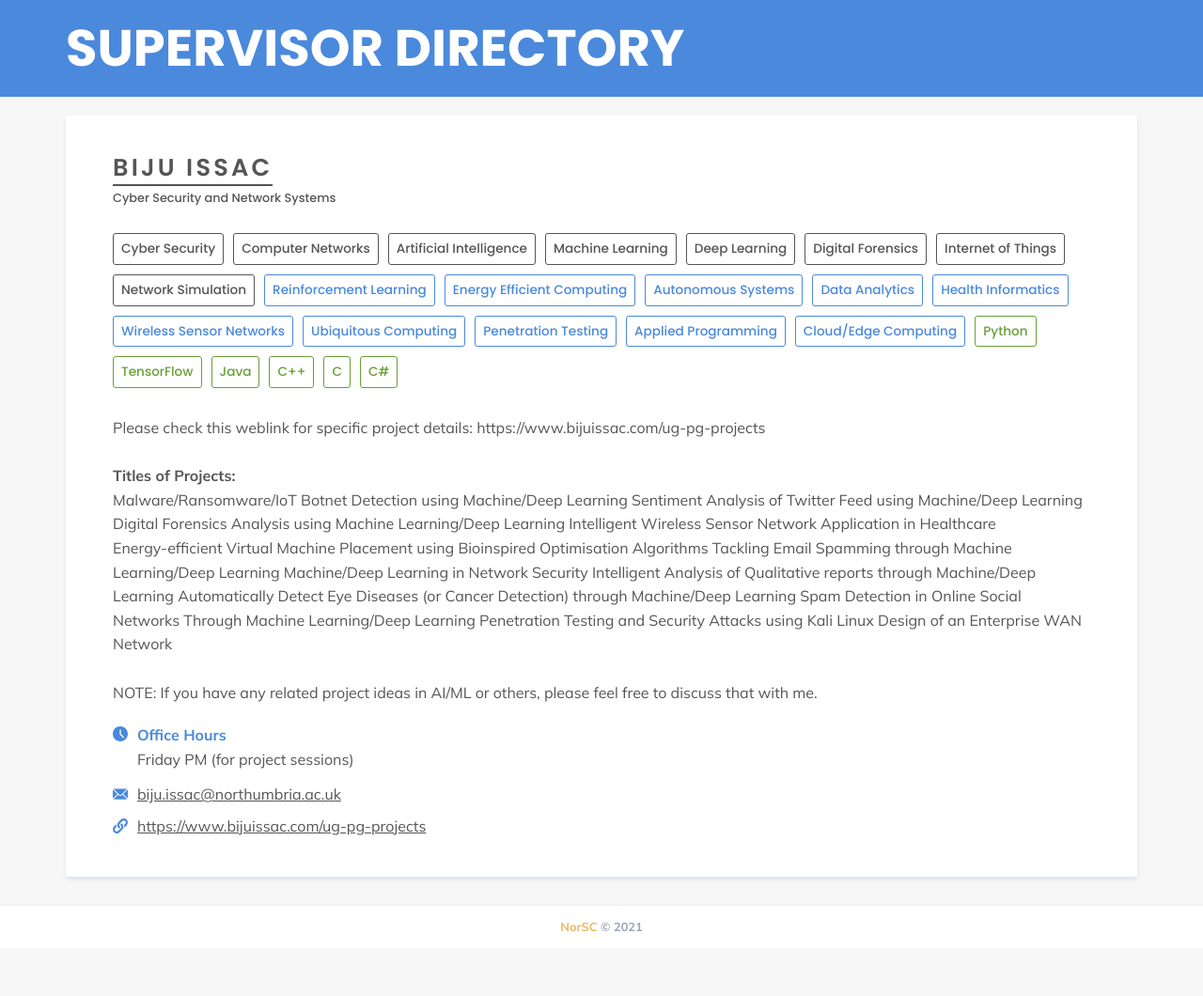
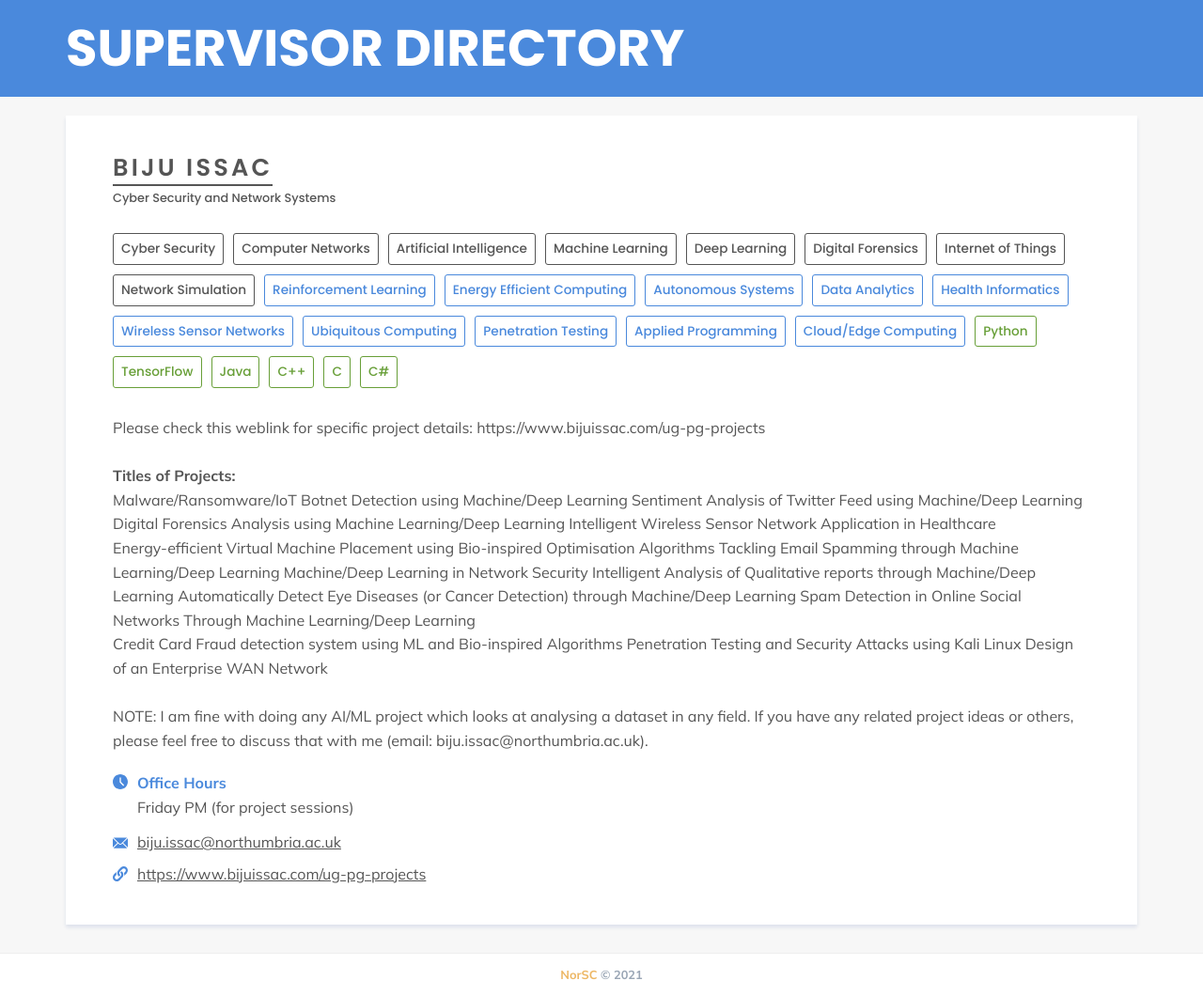
Before and after one commit to NorSC/supervisor-search, a Jekyll site: the page built from _supervisors/biju-issac.md, in a window 1280 px wide. Shown: the whole page at 94% size. Built offline with Jekyll 4.4.1, drawn with Linux system fonts in a browser that asks for light colours; a script that is not in the unit is left out; before the commit the page ends 1009 px from its top, so only the background shows below that.

Commit message:
Update Supervisors “biju-issac”

```diff
--- a/_supervisors/biju-issac.md
+++ b/_supervisors/biju-issac.md
@@ -51,7 +51,7 @@ additional_details: >-
 
   Intelligent Wireless Sensor Network Application in Healthcare\
 
-  Energy-efficient Virtual Machine Placement using Bioinspired Optimisation Algorithms
+  Energy-efficient Virtual Machine Placement using Bio-inspired Optimisation Algorithms
 
   Tackling Email Spamming through Machine Learning/Deep Learning
 
@@ -61,7 +61,9 @@ additional_details: >-
 
   Automatically Detect Eye Diseases (or Cancer Detection) through Machine/Deep Learning
 
-  Spam Detection in Online Social Networks Through Machine Learning/Deep Learning
+  Spam Detection in Online Social Networks Through Machine Learning/Deep Learning\
+
+  Credit Card Fraud detection system using ML and Bio-inspired Algorithms
 
   Penetration Testing and Security Attacks using Kali Linux
 
@@ -69,7 +71,7 @@ additional_details: >-
 
   \
 
-  NOTE: If you have any related project ideas in AI/ML or others, please feel free to discuss that with me.
+  NOTE: I am fine with doing any AI/ML project which looks at analysing a dataset in any field. If you have any related project ideas or others, please feel free to discuss that with me (email: biju.issac@northumbria.ac.uk).
 additional_details_msc: >-
   Please check this weblink for specific project details:
   https://www.bijuissac.com/ug-pg-projects\
@@ -86,7 +88,7 @@ additional_details_msc: >-
 
   Intelligent Wireless Sensor Network Application in Healthcare\
 
-  Energy-efficient Virtual Machine Placement using Bioinspired Optimisation Algorithms
+  Energy-efficient Virtual Machine Placement using Bio-inspired Optimisation Algorithms
 
   Tackling Email Spamming through Machine Learning/Deep Learning
 
@@ -96,7 +98,9 @@ additional_details_msc: >-
 
   Automatically Detect Eye Diseases (or Cancer Detection) through Machine/Deep Learning
 
-  Spam Detection in Online Social Networks Through Machine Learning/Deep Learning
+  Spam Detection in Online Social Networks Through Machine Learning/Deep Learning\
+
+  Credit Card Fraud detection system using ML and Bio-inspired Algorithms
 
   Penetration Testing and Security Attacks using Kali Linux
 
@@ -104,7 +108,7 @@ additional_details_msc: >-
 
   \
 
-  NOTE: If you have any related project ideas in AI/ML or others, please feel free to discuss that with me.
+  NOTE: I am fine with doing any AI/ML project which looks at analysing a dataset in any field. If you have any related project ideas or others, please feel free to discuss that with me (email: biju.issac@northumbria.ac.uk).
 additional_details_phd: >-
   Please check this weblink for specific project details:
   https://www.bijuissac.com/ug-pg-projects\
@@ -121,7 +125,7 @@ additional_details_phd: >-
 
   Intelligent Wireless Sensor Network Application in Healthcare\
 
-  Energy-efficient Virtual Machine Placement using Bioinspired Optimisation Algorithms
+  Energy-efficient Virtual Machine Placement using Bio-inspired Optimisation Algorithms
 
   Tackling Email Spamming through Machine Learning/Deep Learning
 
@@ -131,7 +135,9 @@ additional_details_phd: >-
 
   Automatically Detect Eye Diseases (or Cancer Detection) through Machine/Deep Learning
 
-  Spam Detection in Online Social Networks Through Machine Learning/Deep Learning
+  Spam Detection in Online Social Networks Through Machine Learning/Deep Learning\
+
+  Credit Card Fraud detection system using ML and Bio-inspired Algorithms
 
   Penetration Testing and Security Attacks using Kali Linux
 
@@ -139,5 +145,5 @@ additional_details_phd: >-
 
   \
 
-  NOTE: If you have any related project ideas in AI/ML or others, please feel free to discuss that with me.
+  NOTE: I am fine with doing any AI/ML project which looks at analysing a dataset in any field. If you have any related project ideas or others, please feel free to discuss that with me (email: biju.issac@northumbria.ac.uk).
 ---
```
Also changed, not shown: other parts of _supervisors/biju-issac.md (+1 -1 lines).
